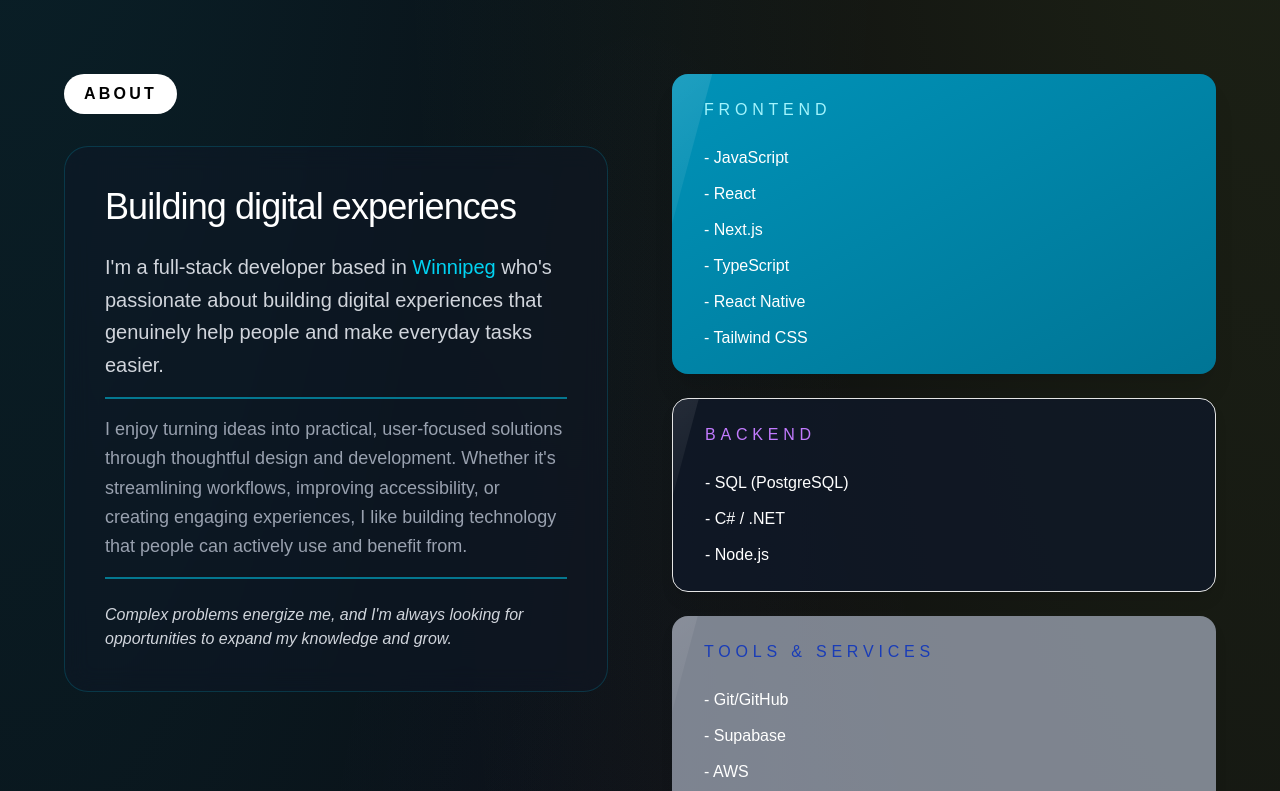
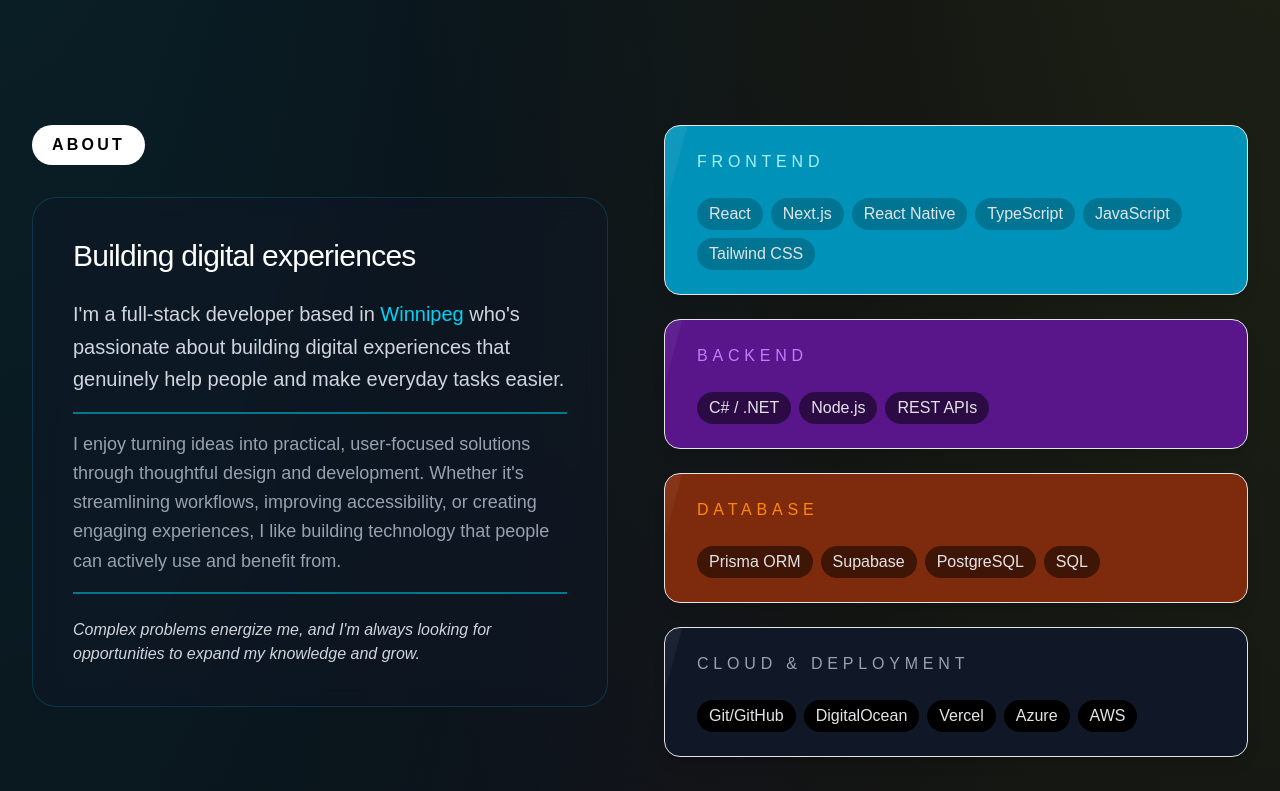
Before and after one commit to zandersantos/zander-santos-portfolio, a Next.js app in the folder zander-santos-portfolio/: page / in a window 1280 px wide. Shown: the part 840-1631 px from the top of the page. Built offline with nearby package versions, Linux system fonts and the light colour scheme.

Commit message:
Updated About section tech stack layout and added database category

```diff
--- a/zander-santos-portfolio/components/About.tsx
+++ b/zander-santos-portfolio/components/About.tsx
@@ -3,37 +3,46 @@
 const About = () => {
 
   const frontend = [
-    'JavaScript',
-    'React',
-    'Next.js',
-    'TypeScript',
-    'React Native',
-    'Tailwind CSS',
+  "React",
+  "Next.js",
+  "React Native",
+  "TypeScript",
+  "JavaScript",
+  "Tailwind CSS",
   ];
 
   const backend = [
-    'SQL (PostgreSQL)',
-    'C# / .NET',
-    'Node.js',
+    "C# / .NET",
+    "Node.js",
+    "REST APIs",
   ];
 
-  const tools = [
-    'Git/GitHub',
-    'Supabase',
-    'AWS',
+  const database = [
+    "Prisma ORM",
+    "Supabase",
+    "PostgreSQL",
+    "SQL",
+  ];
+
+  const tool = [
+    "Git/GitHub",
+    "DigitalOcean",
+    "Vercel",
+    "Azure",
+    "AWS",
   ];
 
   return (
     <section id="about" className="min-h-screen flex items-center px-4 sm:px-6 md:px-8 py-4">
-      <div className="max-w-6xl mx-auto w-full">
-        <div className="grid md:grid-cols-2 gap-16 items-start">
-          <div className="space-y-8">
+      <div className="max-w-7xl mx-auto w-full">
+        <div className="grid md:grid-cols-2 gap-12 items-start">
+          <div className="space-y-8 max-w-xl">
             <SectionLabel>
               About
             </SectionLabel>
 
             <div className="about-info bg-gray-900/40 backdrop-blur-md border border-cyan-500/20 rounded-3xl p-10">
-              <h2 className="text-4xl tracking-tight text-white mb-6">
+              <h2 className="text-3xl tracking-tight text-white mb-6">
                 Building digital experiences
               </h2>
 
@@ -57,48 +66,56 @@
               </div>
             </div>
           </div>
-          <div className="space-y-6">
-            <div className="skill-card bg-gradient-to-br from-cyan-600 to-cyan-700 rounded-2xl px-8 py-6 text-white shadow-xl">
+
+          <div className="grid grid-cols-1 gap-6">
+            <div className="skill-card w-full bg-cyan-600 rounded-2xl px-8 py-6 shadow-lg border border-neutral-200">
               <h3 className="text-md uppercase text-cyan-200 tracking-[0.3em] mb-6">
                 Frontend
               </h3>
-              <div className="space-y-3">
+              <div className="flex flex-wrap gap-2">
                 {frontend.map((skill) => (
-                  <div key={skill} className="flex item-center gap-3 group">
-                    <span className="text-md font-light">
-                      - {skill}
-                    </span>
-                  </div>
+                  <span key={skill} className="px-3 py-1 rounded-full bg-black/20 text-md font-light">
+                    {skill}
+                  </span>
                 ))}
               </div>
             </div>
 
-            <div className="skill-card bg-gray-900/80 rounded-2xl px-8 py-6 shadow-lg border border-neutral-200">
+            <div className="skill-card w-full bg-purple-900 rounded-2xl px-8 py-6 shadow-lg border border-neutral-200">
               <h3 className="text-md uppercase text-purple-400 tracking-[0.3em] mb-6">
                 Backend
               </h3>
-              <div className="space-y-3">
+              <div className="flex flex-wrap gap-2">
                 {backend.map((skill) => (
-                  <div key={skill} className="flex items-center gap-3 group">
-                    <span className="text-md text-white font-light">
-                      - {skill}
-                    </span>
-                  </div>
+                  <span key={skill} className="px-3 py-1 rounded-full bg-black/50 text-md font-light">
+                    {skill}
+                  </span>
                 ))}
               </div>
             </div>
 
-            <div className="skill-card bg-gray-400/80 rounded-2xl px-8 py-6 shadow-lg">
-              <h3 className="text-md uppercase text-blue-800 tracking-[0.3em] mb-6">
-                Tools & Services
+            <div className="skill-card w-full bg-orange-900 rounded-2xl px-8 py-6 shadow-lg border border-neutral-200">
+              <h3 className="text-md uppercase text-orange-400 tracking-[0.3em] mb-6">
+                Database
               </h3>
-              <div className="space-y-3">
-                {tools.map((skill) => (
-                  <div key={skill} className="flex items-center gap-3 group">
-                    <span className="text-md text-white font-light">
-                     - {skill}
-                    </span>
-                  </div>
+              <div className="flex flex-wrap gap-2">
+                {database.map((skill) => (
+                  <span key={skill} className="px-3 py-1 rounded-full bg-black/50 text-md font-light">
+                    {skill}
+                  </span>
+                ))}
+              </div>
+            </div>
+
+            <div className="skill-card w-full bg-gray-900 rounded-2xl px-8 py-6 shadow-lg border border-neutral-200">
+              <h3 className="text-md uppercase text-gray-400 tracking-[0.3em] mb-6">
+                Cloud & Deployment
+              </h3>
+              <div className="flex flex-wrap gap-2">
+                {tool.map((skill) => (
+                  <span key={skill} className="px-3 py-1 rounded-full bg-black text-md font-light">
+                    {skill}
+                  </span>
                 ))}
               </div>
             </div>
@@ -106,7 +123,6 @@
         </div>
       </div>
     </section>
-
   );
 };
 
```
